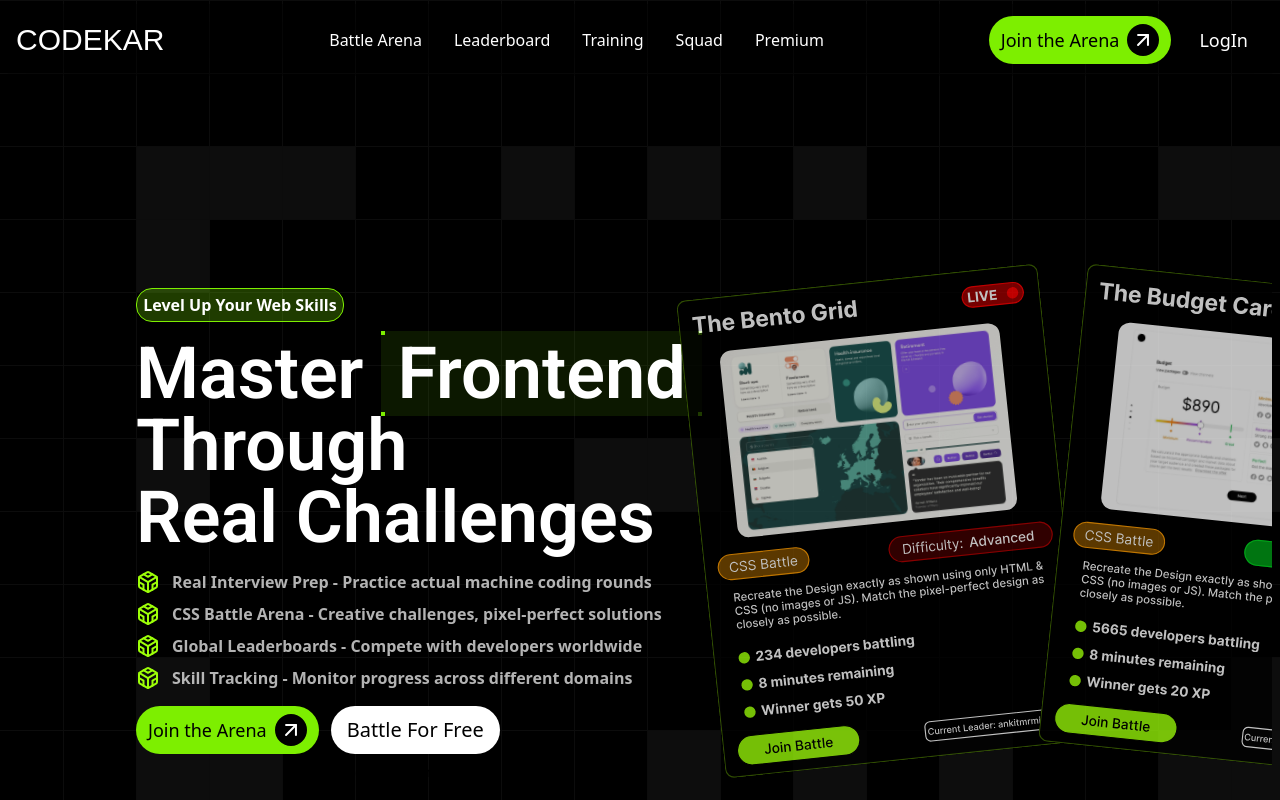
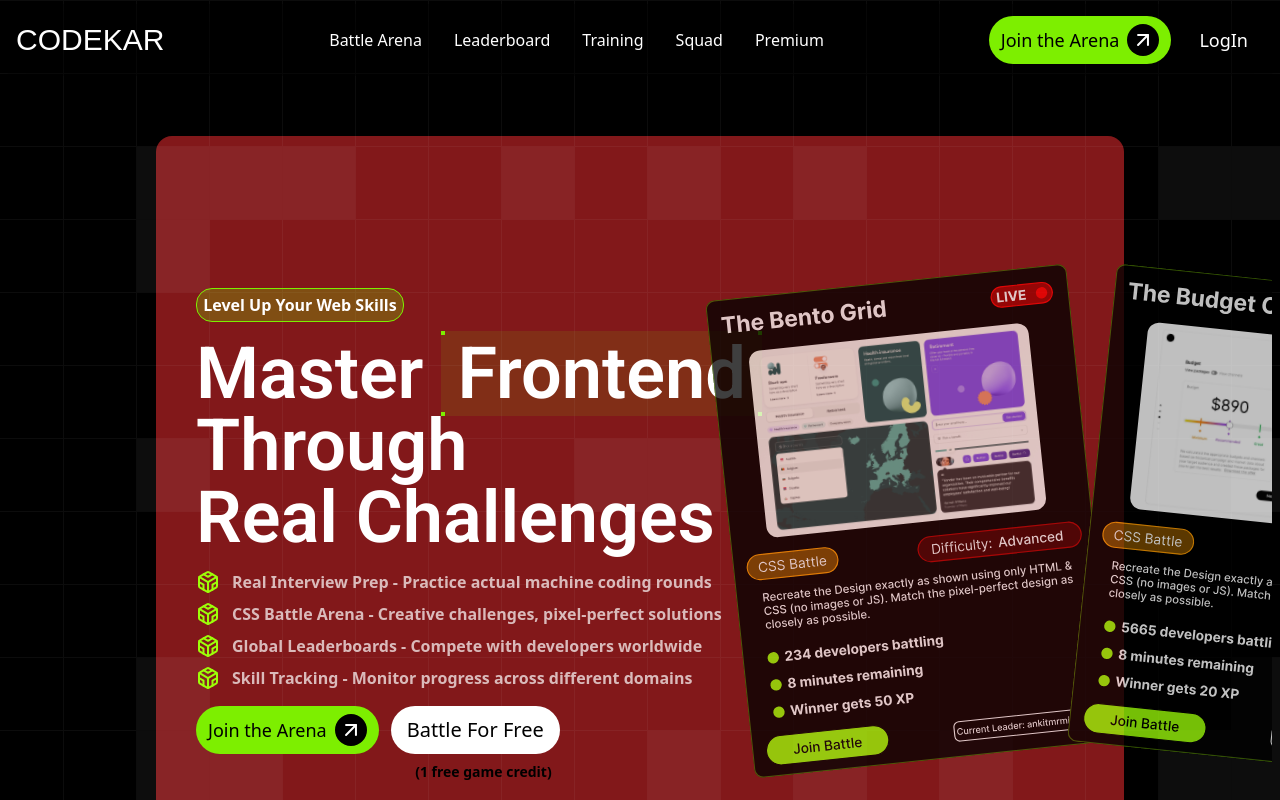
Before and after one commit to ankitmrmishra/codekar, a Next.js app: page / in a window 1280 px wide. Shown: the top 800 px of the page. Built offline with nearby package versions, Linux system fonts and the light colour scheme; a web font is replaced by a local one.

Commit message:
fixing the responiveness

```diff
--- a/app/page.tsx
+++ b/app/page.tsx
@@ -24,14 +24,14 @@
 export default function Home() {
   return (
     <div className="flex flex-col justify-center align-middle items-center md:px-32 gap-10 overflow-clip ">
-      <div className="  flex flex-col justify-center align-middle items-center  md:py-32 gap-10   ">
+      <div className="  flex flex-col justify-center align-middle items-center  md:py-32 gap-10  max-w-screen md:max-w-full   ">
         <div className="absolute inset-0 bg-[url('/Grid.svg')] opacity-5 pointer-events-none" />
 
         {/* this is hero section */}
-        <div className="max-w-7xl py-24  pb-10 min-h-max  rounded-2xl  flex md:flex-row flex-col justify-center align-middle items-center">
+        <div className="md:max-w-7xl mx-5  py-24   pb-10 min-h-max bg-red-900 rounded-2xl  flex md:flex-row flex-col justify-center align-middle items-center">
           {/* Now the main hero section starts */}
-          <div className="heading flex flex-col justify-start align-middle items-start relative md:py-14 py-5 gap-4  max-w-3xl">
-            <span className=" min-w-52  flex justify-center align-middle items-center text-center  border border- text-white bg-lime-green/25 border-lime-green  py-1  rounded-2xl font-semibold">
+          <div className="  flex flex-col justify-start align-middle items-start relative md:py-14 py-5 gap-4 p-10 md:max-w-3xl max-w-xl">
+            <span className=" md:min-w-52   flex justify-center align-middle items-center text-center  border border- text-white bg-lime-green/25 border-lime-green  py-1  rounded-2xl font-semibold ">
               Level Up Your Web Skills
             </span>
             <span
```
